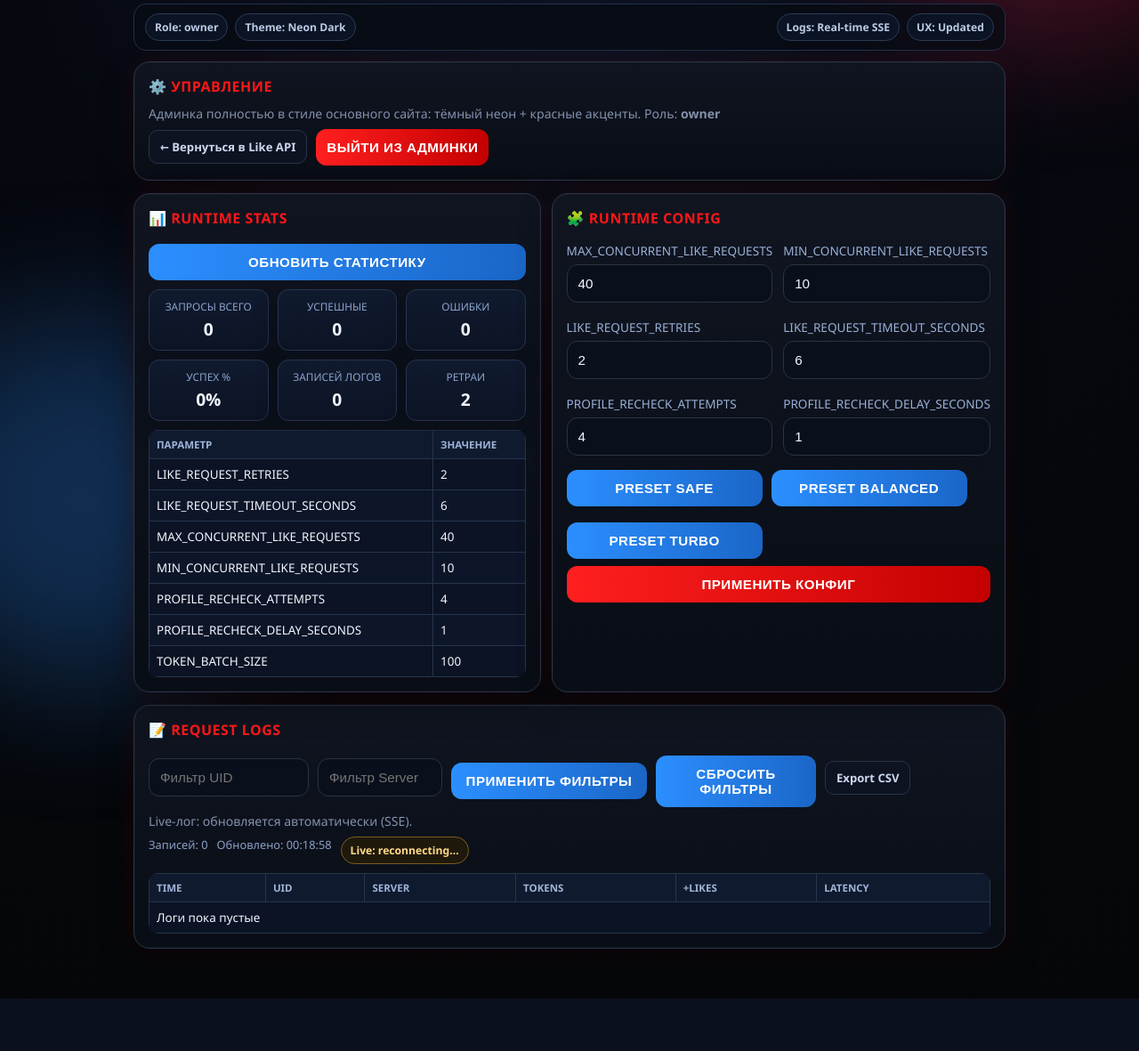
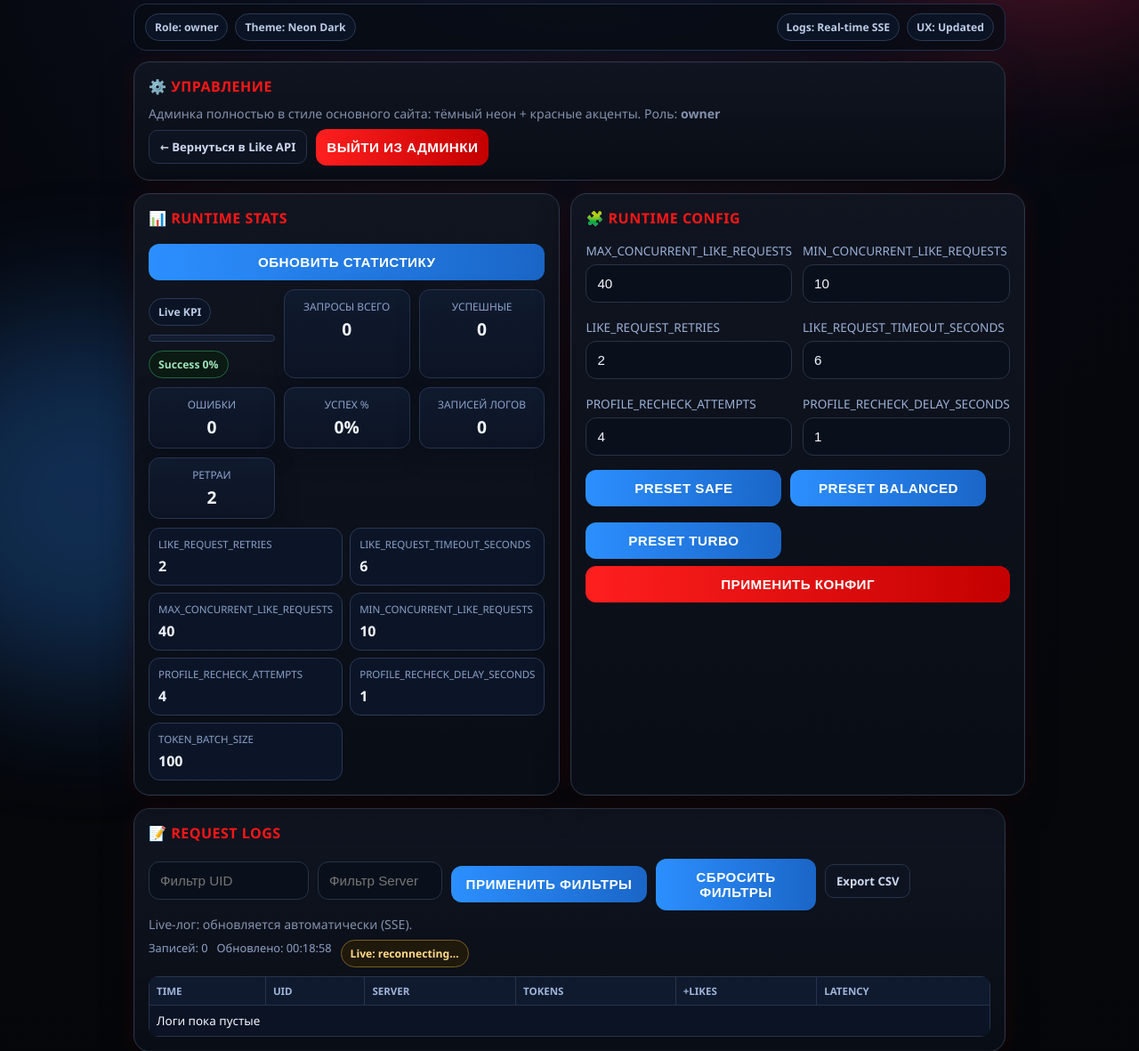
Before and after one commit to nursailauov/like, a Flask app: page /admin in a window 1280 px wide. Shown: the part 197-1378 px from the top of the page at 89% size. Before the commit the page ends 1319 px from the top, so only its background shows below. Run offline with Flask 3, Linux system fonts and the light colour scheme; the visitor is signed in with stand-in values (Sample User, id 1); data that the repository does not hold is empty.

Commit message:
Enhance admin stats UI and add premium background for like section

```diff
--- a/templates/admin.html
+++ b/templates/admin.html
@@ -188,6 +188,28 @@
       gap:10px;
       margin-top:10px;
     }
+    .metrics-head {
+      display: flex;
+      justify-content: space-between;
+      gap: 10px;
+      align-items: center;
+      margin-top: 10px;
+      flex-wrap: wrap;
+    }
+    .progress {
+      height: 8px;
+      border-radius: 999px;
+      background: #121d30;
+      border: 1px solid #2b3a55;
+      overflow: hidden;
+      width: min(280px, 100%);
+    }
+    .progress > span {
+      display: block;
+      height: 100%;
+      background: linear-gradient(90deg, #2f8fff, #44f49f);
+      width: 0%;
+    }
 
     .metric {
       border:1px solid #27344f;
@@ -249,6 +271,20 @@
       gap: 10px;
       flex-wrap: wrap;
     }
+    .config-grid {
+      display: grid;
+      grid-template-columns: repeat(2, 1fr);
+      gap: 8px;
+      margin-top: 10px;
+    }
+    .conf-item {
+      border: 1px solid #2a3957;
+      border-radius: 12px;
+      background: #0c1527;
+      padding: 10px;
+    }
+    .conf-k { color: #8aa0c7; font-size: .72rem; text-transform: uppercase; }
+    .conf-v { margin-top: 6px; font-size: 1rem; font-weight: 900; color: #f0f5ff; }
 
     .error { color:#ff8f8f; margin-top:8px; }
     ::-webkit-scrollbar { width: 10px; height: 10px; }
@@ -258,6 +294,7 @@
     @media (max-width: 780px) {
       .grid { grid-template-columns: 1fr; }
       .metrics { grid-template-columns: 1fr 1fr; }
+      .config-grid { grid-template-columns: 1fr; }
     }
   </style>
 </head>
@@ -396,7 +433,13 @@
         }
 
         function renderStatsPretty(data) {
+          const successRate = Math.max(0, Math.min(100, Number(data.success_rate_percent || 0)));
           statsCards.innerHTML = `
+            <div class="metrics-head">
+              <span class="pill">Live KPI</span>
+              <div class="progress"><span style="width:${successRate}%"></span></div>
+              <span class="pill good">Success ${formatNum(successRate)}%</span>
+            </div>
             <div class="metric"><div class="k">Запросы всего</div><div class="v">${formatNum(data.total_requests)}</div></div>
             <div class="metric"><div class="k">Успешные</div><div class="v">${formatNum(data.success_requests)}</div></div>
             <div class="metric"><div class="k">Ошибки</div><div class="v">${formatNum(data.failed_requests)}</div></div>
@@ -407,13 +450,13 @@
 
           const conf = data.config || {};
           fillConfigInputs(conf);
-          const rows = Object.entries(conf).map(([k, v]) => `<tr><td>${k}</td><td>${v}</td></tr>`).join('');
-          configTable.innerHTML = `
-            <table class="table">
-              <thead><tr><th>Параметр</th><th>Значение</th></tr></thead>
-              <tbody>${rows}</tbody>
-            </table>
-          `;
+          const cards = Object.entries(conf).map(([k, v]) => `
+            <div class="conf-item">
+              <div class="conf-k">${k}</div>
+              <div class="conf-v">${v}</div>
+            </div>
+          `).join('');
+          configTable.innerHTML = `<div class="config-grid">${cards}</div>`;
         }
 
         async function loadStats() {
```
Also changed, not shown: templates/index.html (+22 -1 lines).
